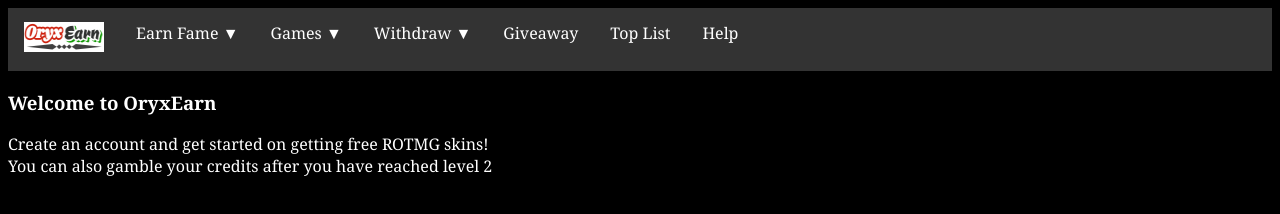
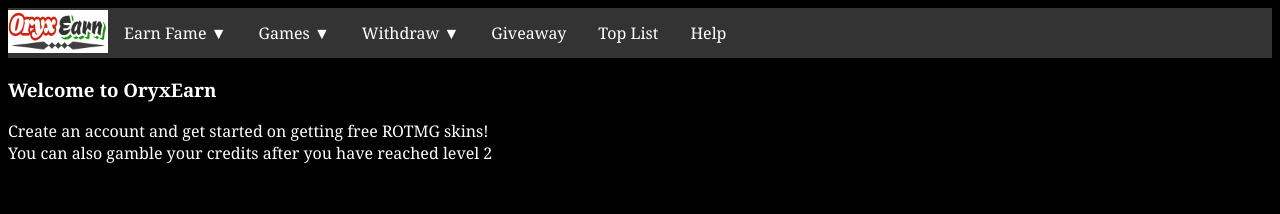
Before and after one commit to OryxEarn/website, a plain HTML site: page index.html in a window 1280 px wide. Drawn offline with Linux system fonts and the light colour scheme.

Commit message:
Better image
Better image size

```diff
--- a/index.html
+++ b/index.html
@@ -8,7 +8,7 @@
 	<body>
 
 	<ul>
-		<li><a href="index.html"><img src="OryxEarn logo_mini.png" height="30px" width="80px"></a></li>
+		<li class="img"><img src="OryxEarn logo_mini.png" height="43px" width="100px"></li>
 		<li class="dropdown">
 			<a href="javascript:void(0)" class="dropbtn">Earn Fame ▼</a>
 			<div class="dropdown-content">
--- a/main.css
+++ b/main.css
@@ -5,6 +5,11 @@
 
 h3, p {
 	color:white;
+}
+
+.img {
+  position: relative;
+  top: 1.5px;
 }
 
 ul {
@@ -19,7 +24,7 @@
   float: left;
 }
 
-li a, .dropbtn {
+a, .dropbtn {
   display: inline-block;
   color: white;
   text-align: center;
@@ -27,7 +32,7 @@
   text-decoration: none;
 }
 
-li a:hover, .dropdown:hover .dropbtn {
+a:hover, .dropdown:hover .dropbtn {
   background-color: red;
 }
 
```
